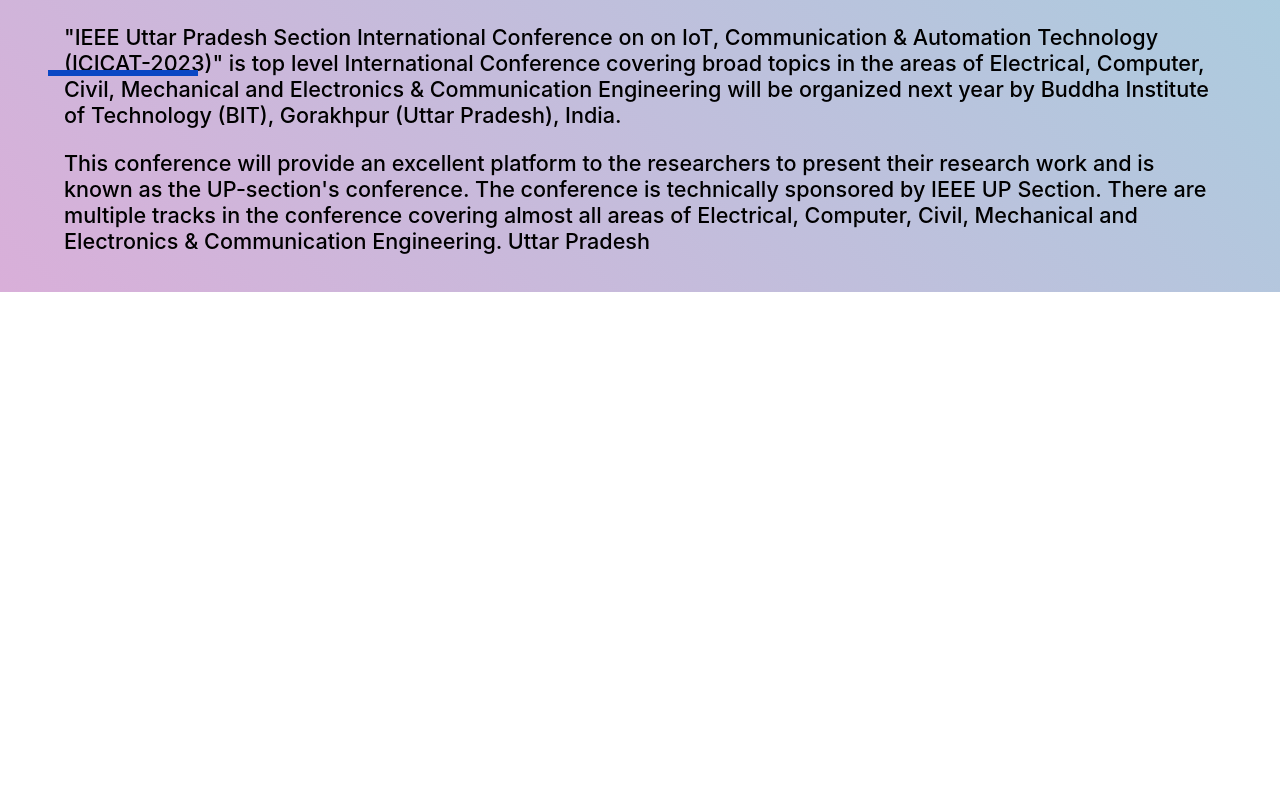
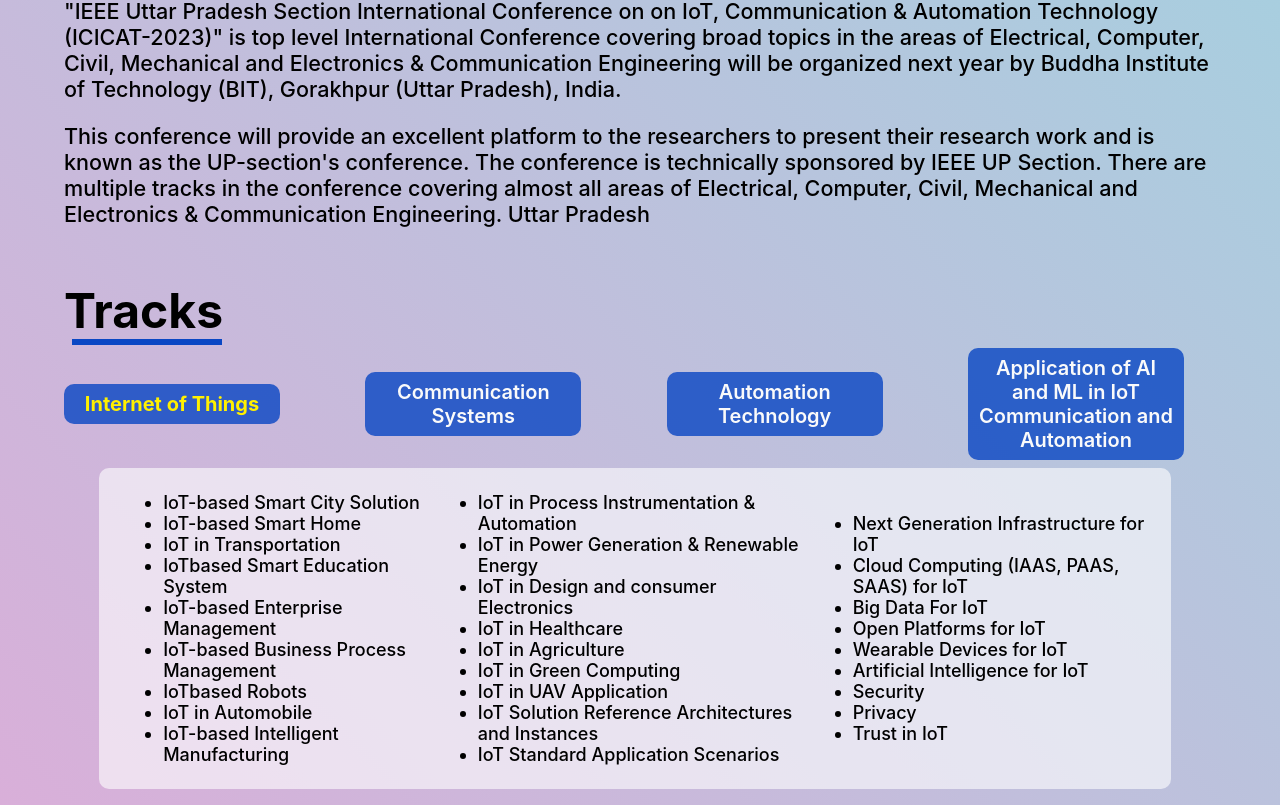
Before and after one commit to Prashant-17-11/ICICAT2023, a React (Create React App) app: page / in a window 1280 px wide. Shown: the part 729-1534 px from the top of the page. Before the commit the page ends 1037 px from the top, so only its background shows below. Built offline with nearby package versions, Linux system fonts and the light colour scheme.

Commit message:
created tracks

```diff
--- a/src/App.css
+++ b/src/App.css
@@ -1,5 +1,5 @@
 .App {
   width: 100vw;
-  min-height: 100vh;
+  height: 100%;
   background-image: linear-gradient(45deg, #d9afd9, #97d9e1);
 }
--- a/src/App.js
+++ b/src/App.js
@@ -2,6 +2,7 @@
 import About from "./components/About";
 import HomeImageSlider from "./components/HomeImageSlider";
 import Navbar from "./components/Navbar";
+import Tracks from "./components/Tracks";
 
 function App() {
   return (
@@ -9,6 +10,7 @@
       <Navbar />
       <HomeImageSlider />
       <About />
+      <Tracks />
     </div>
   );
 }
--- /dev/null
+++ b/src/components/Tracks.js
@@ -0,0 +1,152 @@
+import React, { useState } from "react";
+
+import "../styles/Tracks.css";
+
+const tracks = [
+  {
+    id: 0,
+    track: "Internet of Things",
+    fields: [
+      [
+        "IoT-based Smart City Solution",
+        "IoT-based Smart Home",
+        "IoT in Transportation",
+        "IoTbased Smart Education System",
+        "IoT-based Enterprise Management",
+        "IoT-based Business Process Management",
+        "IoTbased Robots",
+        "IoT in Automobile",
+        "IoT-based Intelligent Manufacturing",
+      ],
+      [
+        "IoT in Process Instrumentation & Automation",
+        "IoT in Power Generation & Renewable Energy",
+        "IoT in Design and consumer Electronics",
+        "IoT in Healthcare",
+        "IoT in Agriculture",
+        "IoT in Green Computing",
+        "IoT in UAV Application",
+        "IoT Solution Reference Architectures and Instances",
+        "IoT Standard Application Scenarios",
+      ],
+      [
+        "Next Generation Infrastructure for IoT",
+        "Cloud Computing (IAAS, PAAS, SAAS) for IoT",
+        "Big Data For IoT",
+        "Open Platforms for IoT",
+        "Wearable Devices for IoT",
+        "Artificial Intelligence for IoT",
+        "Security",
+        "Privacy",
+        "Trust in IoT",
+      ],
+    ],
+  },
+  {
+    id: 1,
+    track: "Communication Systems",
+    fields: [
+      [
+        "Space Applications/Satellite Communication",
+        "UWB Communication System",
+        "Wireless Sensor Networks and Applications",
+        "5G and 6G Wireless Technology",
+        "communication Theory",
+        "Communication Networks and Signal Processing",
+      ],
+      [
+        "Wireless and Optical Communications",
+        "Quantum Communication and Computing",
+        "Sensor Networks and Body Area Networks",
+        "RADAR Communication",
+        "Data Communication Network",
+        "Cognitive Radio",
+      ],
+    ],
+  },
+  {
+    id: 2,
+    track: "Automation Technology",
+    fields: [
+      [
+        "Industry 4.0 & Industrial Internet of Things",
+        "Industrial Robotics",
+        "Robot Exoskeleton",
+        "Mechatronics",
+        "Additive Manufacturing",
+        "CAD/CAM/CIM",
+        "Digital Manufacturing & Cyber Physical Systems",
+        "Flexible & Recongurable Manufacturing",
+        "Production Scheduling & Manufacturing Management",
+        "automation in Material Handling & Logistics",
+        "Optimization Algorithms",
+      ],
+      [
+        "Computational Intelligence, Modeling & Simulation",
+        "Design for Experiment",
+        "Finite Element Analysis",
+        "Non-Traditional Manufacturing Processes",
+        "Smart Materials",
+        "Composites",
+        "Materials Characterization",
+        "Tribology",
+        "Green and Sustainable Manufacturing",
+        "Green Energy and related technologies",
+      ],
+    ],
+  },
+  {
+    id: 3,
+    track: "Application of AI and ML in IoT Communication and Automation",
+    fields: [
+      [
+        "Use of different AI and ML algo in IoT Communication and Automation",
+        "Smart City",
+        "Smart WQI estimation",
+        "water uses optimization",
+        "and other relevant terms",
+      ],
+    ],
+  },
+];
+
+const Tracks = () => {
+  const [index, setIndex] = useState(0);
+
+  const handleClick = (id) => {
+    setIndex(id);
+  };
+
+  return (
+    <div className='tracks'>
+      <h1>Tracks</h1>
+      <div className='track_headers'>
+        {tracks.map(({ id, track }) => {
+          //   console.log(id, track);
+          return (
+            <div
+              className={`${index === id ? "track active" : "track"}`}
+              key={id}
+              onClick={() => handleClick(id)}
+            >
+              {track}
+            </div>
+          );
+        })}
+      </div>
+      <div className='track_fields'>
+        {tracks[index].fields.map((fieldGroup, key) => (
+          <ul className='field_group' key={key}>
+            {fieldGroup.map((field, key) => (
+              <li className='field' key={key}>
+                {field}
+              </li>
+            ))}
+          </ul>
+        ))}
+      </div>
+    </div>
+  );
+};
+
+export default Tracks;
--- a/src/styles/About.css
+++ b/src/styles/About.css
@@ -7,6 +7,8 @@
 .about h1 {
   font-size: 3rem;
   font-weight: 700;
+  margin: 0 0 0 1rem;
+  position: relative;
 }
 
 .about h1::after {
@@ -16,7 +18,7 @@
   background: #0a47c4;
   position: absolute;
   bottom: -5px;
-  left: 3rem;
+  left: 0.2rem;
 }
 
 .about p {
--- /dev/null
+++ b/src/styles/Tracks.css
@@ -0,0 +1,61 @@
+.tracks {
+  padding: 0 3rem 1rem;
+}
+
+.tracks h1 {
+  font-size: 3rem;
+  font-weight: 700;
+  margin: 0 0 0 1rem;
+  position: relative;
+}
+
+.tracks h1::after {
+  content: "";
+  width: 150px;
+  height: 6px;
+  background: #0a47c4;
+  position: absolute;
+  bottom: -5px;
+  left: 0.5rem;
+}
+
+.track_headers {
+  width: 90vw;
+  display: flex;
+  align-items: center;
+  justify-content: space-between;
+}
+
+.track {
+  width: 200px;
+  margin: 0.5rem 1rem;
+  background-color: #0a47c4ce;
+  color: #fafafa;
+  padding: 0.5rem;
+  border-radius: 10px;
+  font-weight: 600;
+  font-size: 1.25rem;
+  text-align: center;
+  cursor: pointer;
+}
+
+.active {
+  color: #fff000;
+  font-weight: 650;
+}
+
+.track_fields {
+  width: 80vw;
+  margin-left: 4vw;
+  display: flex;
+  align-items: center;
+  justify-content: space-between;
+  background-color: rgba(255, 255, 255, 0.6);
+  border-radius: 10px;
+  padding: 0.5rem 1.5rem;
+}
+
+.field {
+  font-size: 1.125rem;
+  font-weight: 450;
+}
```
